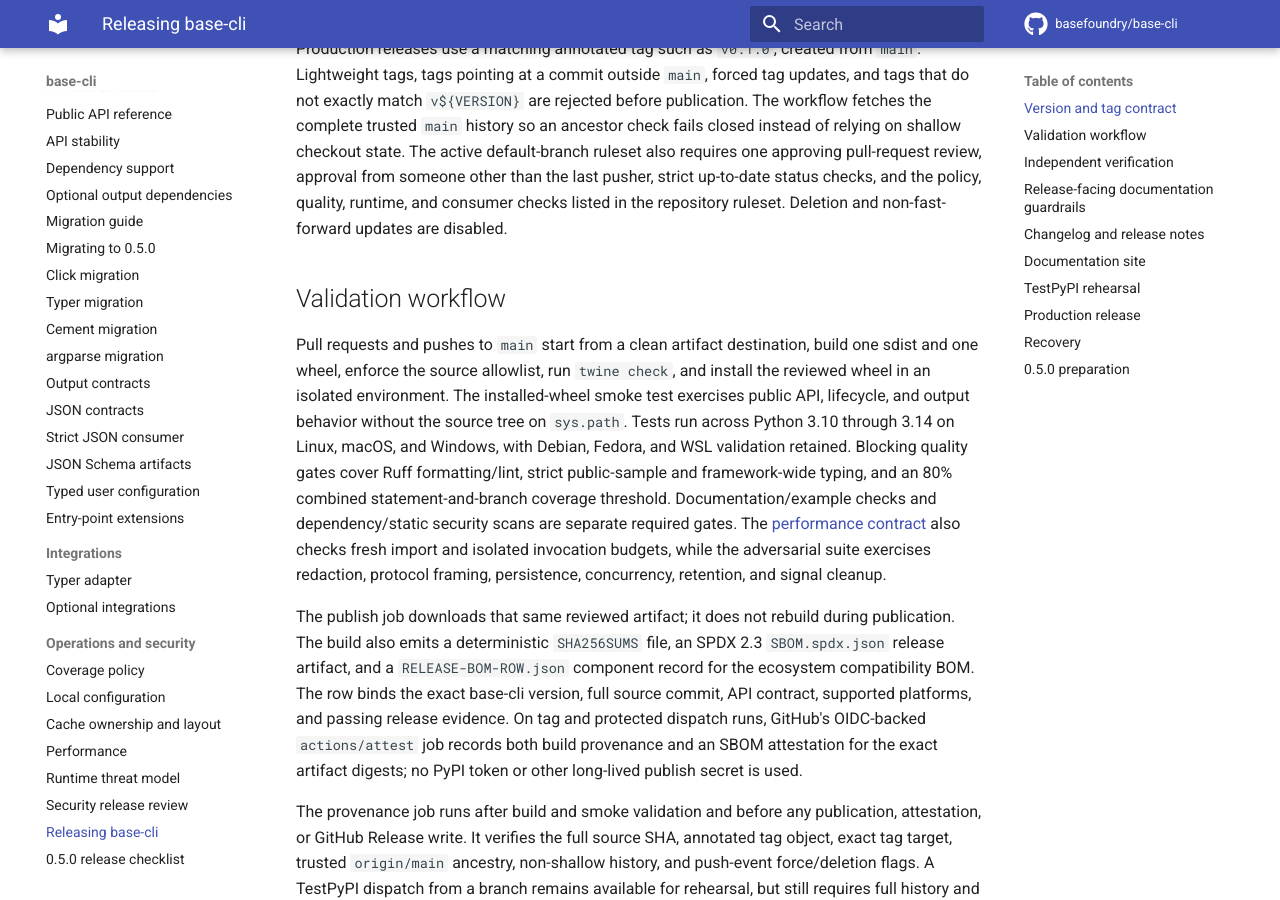
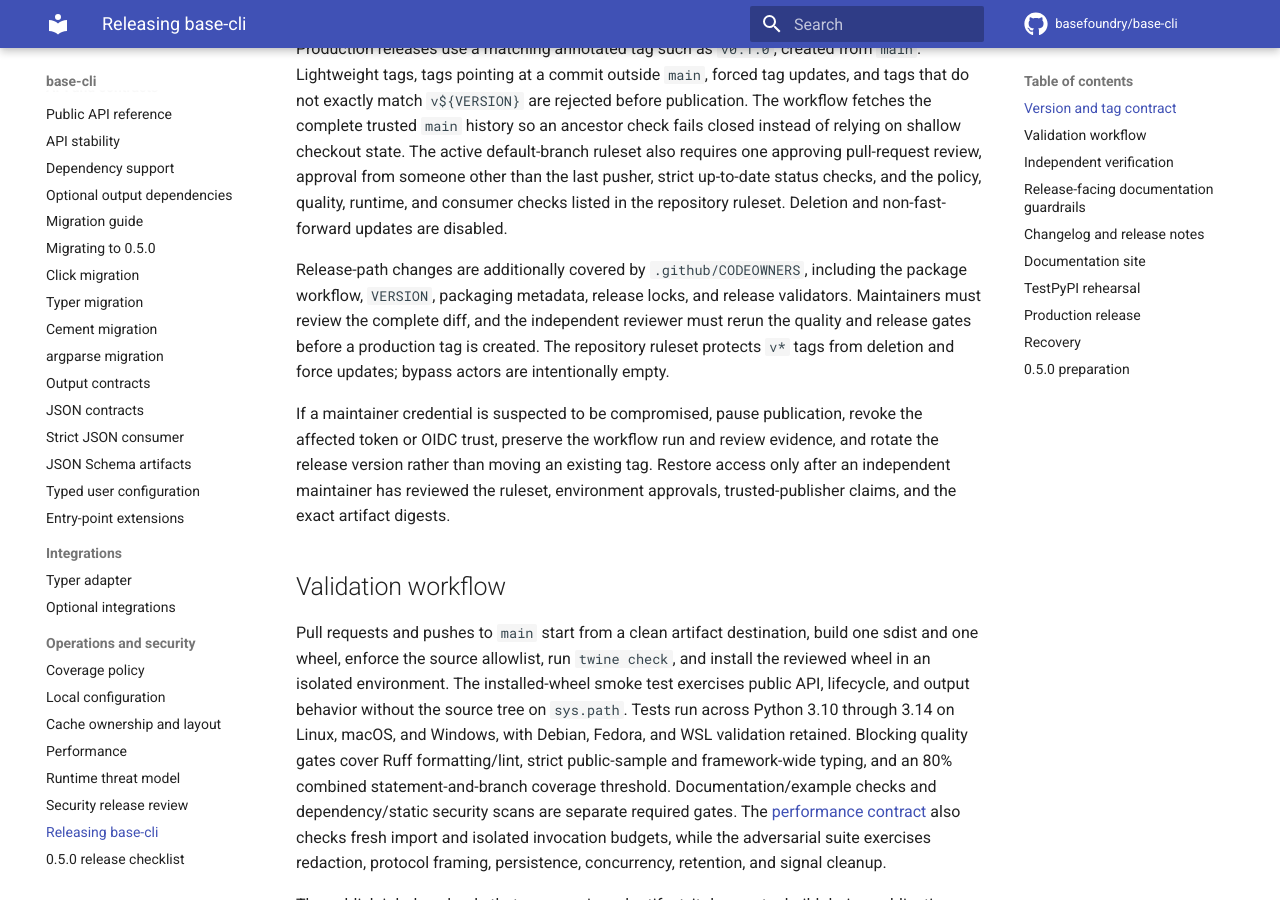
Before and after one commit to basefoundry/base-cli, an MkDocs documentation site: the page built from docs/releasing.md, in a window 1280 px wide and 900 px high, scrolled down 471 px. Built offline with MkDocs 1.6.1 and Material for MkDocs 9.7.7, drawn with Linux system fonts in a browser that asks for light colours; comment, search, counter and statistics services are not loaded.

Commit message:
security: define release-path code owners

```diff
--- a/docs/releasing.md
+++ b/docs/releasing.md
@@ -24,6 +24,20 @@ The active default-branch ruleset also requires one approving pull-request
 review, approval from someone other than the last pusher, strict up-to-date
 status checks, and the policy, quality, runtime, and consumer checks listed in
 the repository ruleset. Deletion and non-fast-forward updates are disabled.
+
+Release-path changes are additionally covered by `.github/CODEOWNERS`, including
+the package workflow, `VERSION`, packaging metadata, release locks, and release
+validators. Maintainers must review the complete diff, and the independent
+reviewer must rerun the quality and release gates before a production tag is
+created. The repository ruleset protects `v*` tags from deletion and force
+updates; bypass actors are intentionally empty.
+
+If a maintainer credential is suspected to be compromised, pause publication,
+revoke the affected token or OIDC trust, preserve the workflow run and review
+evidence, and rotate the release version rather than moving an existing tag.
+Restore access only after an independent maintainer has reviewed the ruleset,
+environment approvals, trusted-publisher claims, and the exact artifact
+digests.
 
 ## Validation workflow
 
```
Also changed, not shown: 1 other file.
